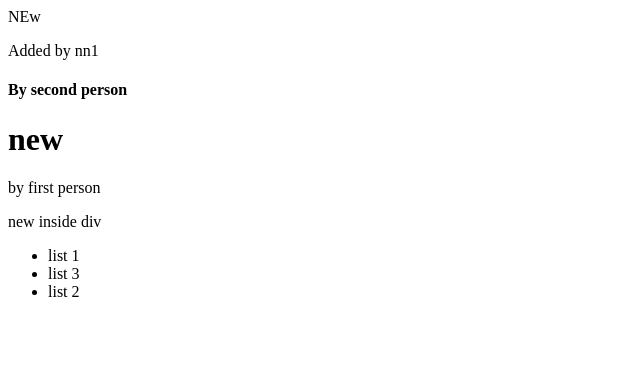
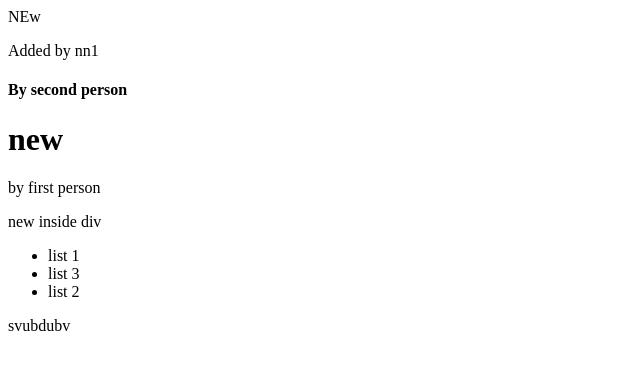
Before and after one commit to sajitheranda05/NewTest, a plain HTML site: page src/index.html in a window 1280 px wide. Shown: the full height of the page, 0-640 px from the left. Drawn offline with Linux system fonts and the light colour scheme.

Commit message:
add new p

```diff
--- a/src/index.html
+++ b/src/index.html
@@ -20,5 +20,6 @@
             </ul>
         </div>
         <!--end of code-->
+        <p>svubdubv</p>
     </body>
 </html>
```
